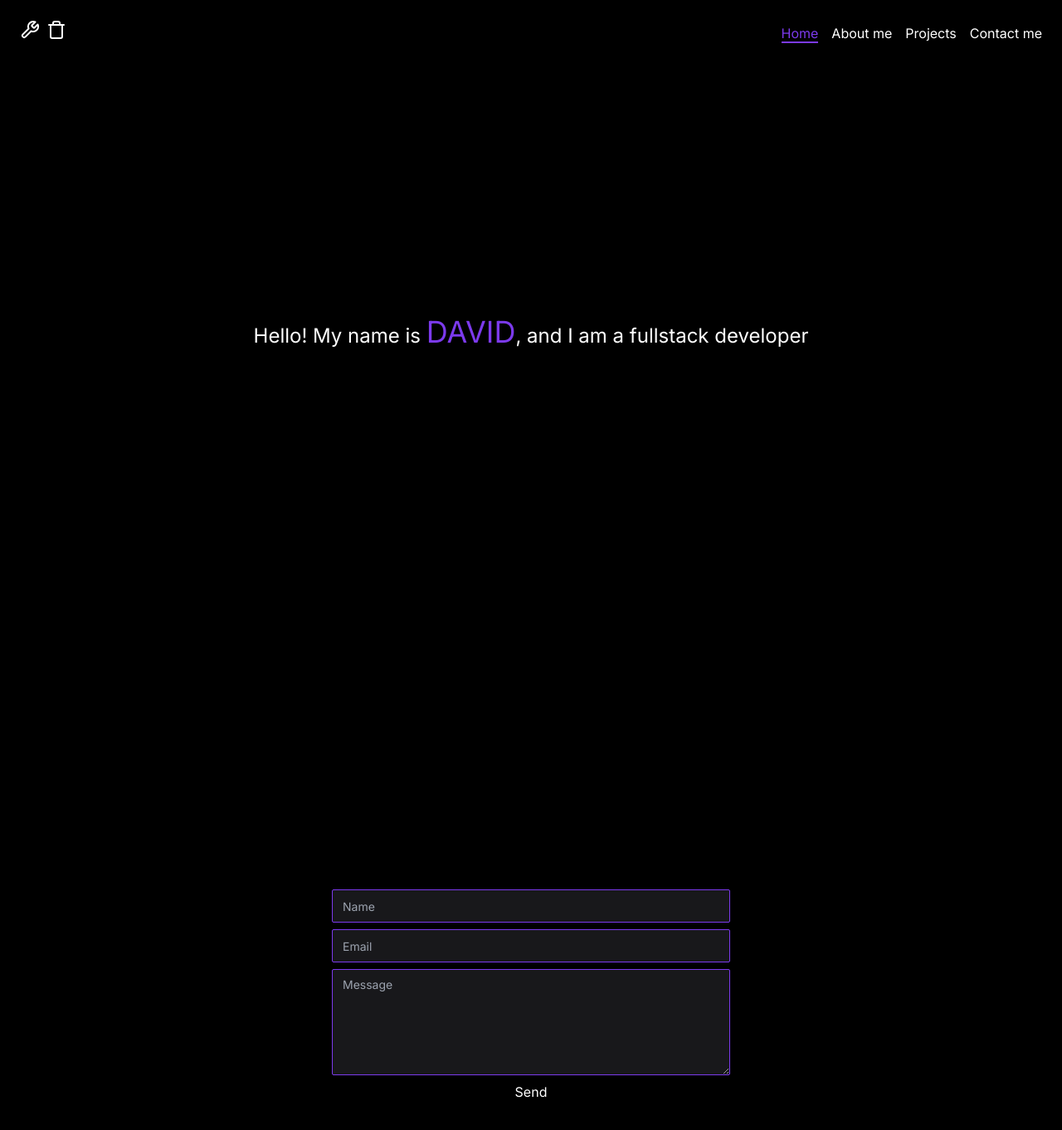
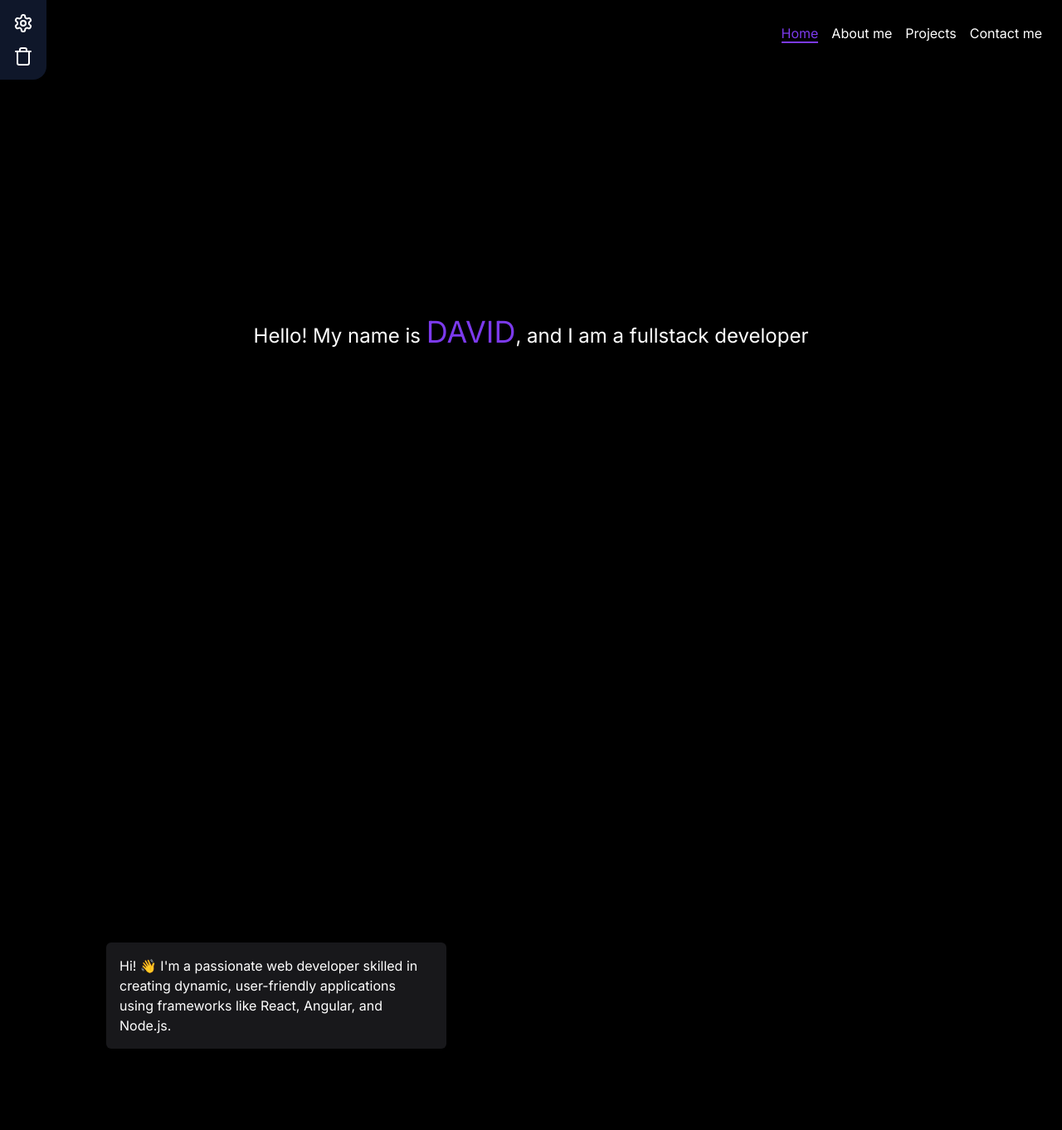
Before and after one commit to David-R-Lima/portifolio, a Next.js app: page / in a window 1280 px wide. Shown: the top 1362 px of the page at 83% size. Built offline with nearby package versions, Linux system fonts and the light colour scheme.

Commit message:
changes to config button and added shortcut

```diff
--- a/src/app/page.tsx
+++ b/src/app/page.tsx
@@ -1,5 +1,6 @@
 "use client"
 
+import { AboutMe } from "@/components/about-me";
 import { IsInView } from "@/components/is-in-view";
 import { SendMail } from "@/components/send-mail";
 import { TrailEffect } from "@/components/trail";
@@ -13,7 +14,7 @@ export default function Home() {
 
   return (
     <main>
-      <div className={`fixed flex flex-col items-center left-4 border-2 top-32 p-1 ${current === 0 ? "opacity-0" : "opacity-100"} transition-opacity`}>
+      <div className={`fixed flex flex-col items-center left-2 border-2 top-28 p-1 ${current === 0 ? "opacity-0" : "opacity-100"} transition-opacity`}>
         <a href={`#${sections[current === 0 ? 0 : current - 1]}`}><ChevronsUp></ChevronsUp></a>
         <div className="h-[500px] p-2">
           <div className={`bg-primary w-[1rem] h-[4rem] rounded-sm transition-all z-20`} style={{ marginTop: `${current * 140}px`, userSelect: "all" }}>
@@ -38,7 +39,7 @@ export default function Home() {
         <IsInView setCurrent={setCurrent} id={1}>
           <div id={sections[1]} className="flex items-center justify-center w-[100vw] h-[100vh]">
             <div>
-              <SendMail />
+              <AboutMe />
             </div>
           </div>
         </IsInView>
--- /dev/null
+++ b/src/components/about-me.tsx
@@ -0,0 +1,13 @@
+export function AboutMe() {
+    return (
+        <div className="flex w-[80vw] mx-auto">
+            <div className="w-[40%] bg-zinc-900 p-4 rounded-md border-2-primary">
+                <p>
+                    Hi! 👋 I'm a passionate web developer skilled in creating dynamic,
+                    user-friendly applications using frameworks like React, Angular,
+                    and Node.js.
+                </p>
+            </div>
+        </div>
+    )
+}
--- a/src/components/trail-config.tsx
+++ b/src/components/trail-config.tsx
@@ -9,19 +9,38 @@ import {
     DialogTrigger,
   } from "@/components/ui/dialog"
 import { useTrail } from "@/context/useTrail"
-import { Wrench } from "lucide-react"
+import { Settings, Wrench } from "lucide-react"
 import { HexColorPicker } from "react-colorful"
 import { Input } from "./ui/input"
 import { Slider } from "@/components/ui/slider"
+import { useEffect, useState } from "react"
 
 
 
 export function TrailConfig() {
     const { config, setConfig } = useTrail()
+    const [open, setOpen] = useState(false)
+
+    useEffect(() => {
+        const handleKeyDown = (event) => {
+          if (event.ctrlKey && event.shiftKey && event.key === 'S') {
+            event.preventDefault();
+            setOpen((prev) => !prev);
+          }
+        };
+
+        // Add the event listener
+        window.addEventListener('keydown', handleKeyDown);
+
+        // Clean up the event listener on unmount
+        return () => {
+          window.removeEventListener('keydown', handleKeyDown);
+        };
+      }, []);
     return (
-        <Dialog>
-            <DialogTrigger><Wrench></Wrench></DialogTrigger>
-            <DialogContent className="z-50">
+        <Dialog open={open} onOpenChange={setOpen}>
+            <DialogTrigger><Settings></Settings></DialogTrigger>
+            <DialogContent className="z-50 bg-black">
                 <div>
                     <HexColorPicker onChange={(e) => {
                         setConfig({...config, color: e })
--- a/src/components/trail.tsx
+++ b/src/components/trail.tsx
@@ -123,7 +123,7 @@ export function TrailEffect({children, current}: Props) {
           )}
         </svg>
       ))}
-      <div className='absolute top-6 left-6 flex space-x-2'>
+      <div className='fixed top-0 left-0 flex flex-col space-y-4 items-center bg-slate-900 p-4 rounded-br-2xl'>
         <TrailConfig></TrailConfig>
         <Trash className='size-6 hover:cursor-pointer' onClick={() => {
           clearPermanentTrail()
```
Also changed, not shown: 1 other file (tests, documents, lock files or other folders).
